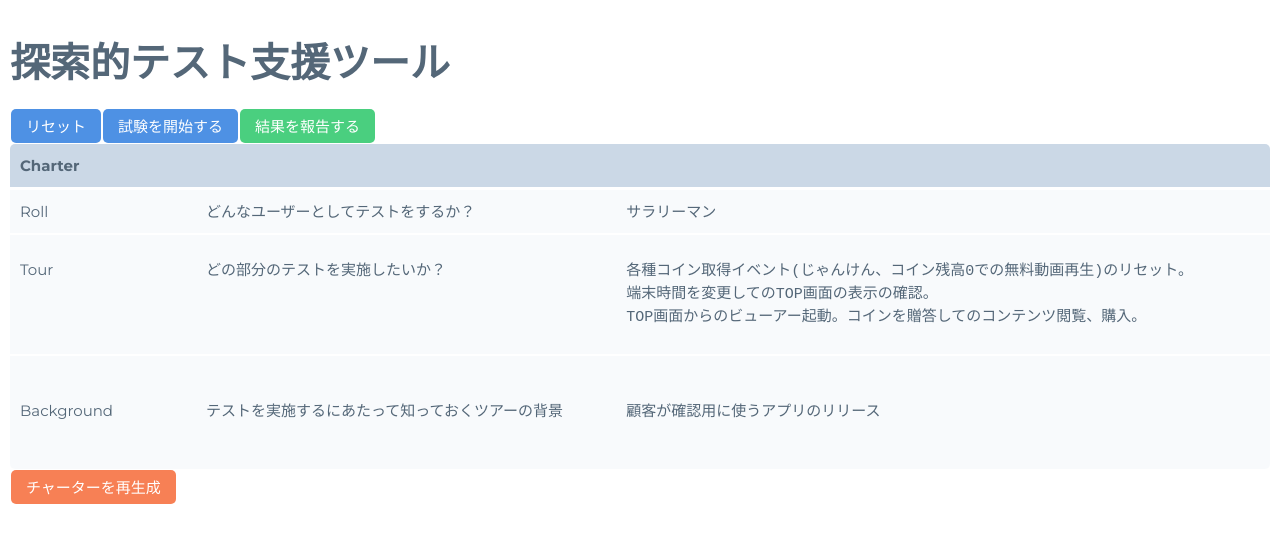
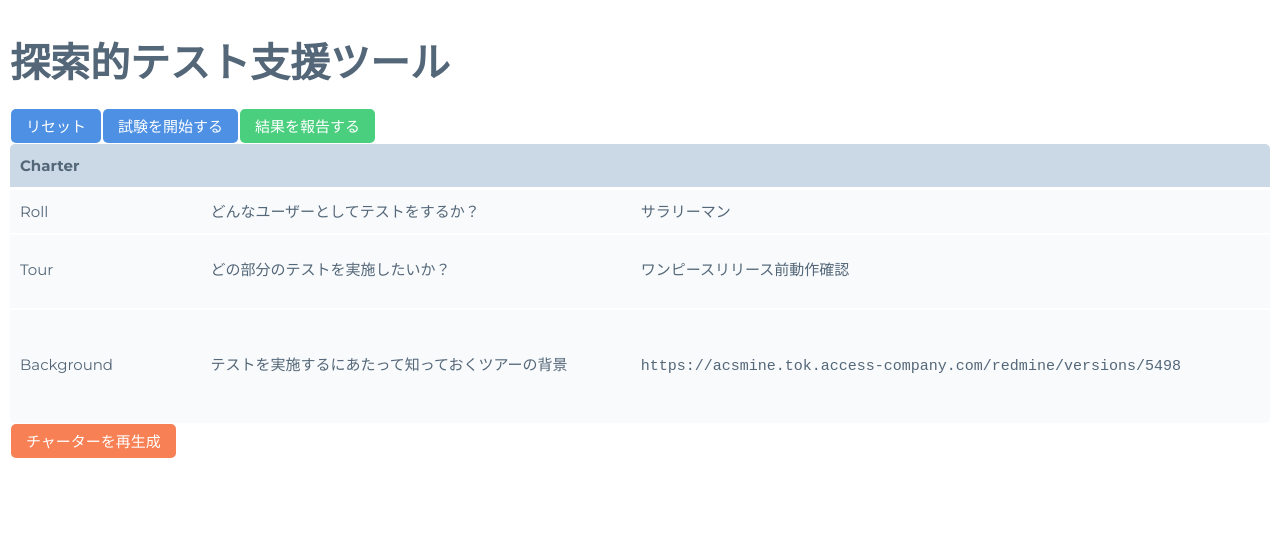
Before and after one commit to aMakotoWakabayashi/exploratory-test-tool, a React (Create React App) app: page / in a window 1280 px wide. Shown: the top 542 px of the page. Built offline with nearby package versions, Linux system fonts and the light colour scheme.

Commit message:
Setting for onepiece release.

```diff
--- a/src/settings.js
+++ b/src/settings.js
@@ -4,9 +4,9 @@ import React from 'react'
 // ロール：重み付け、で設定可能
 // 0 にするとその項目は選ばれない。
 const rolls = {
-    'サラリーマン': 10,
-    'OL': 0,
-    '男子学生': 0,
+    'サラリーマン': 5,
+    'OL': 5,
+    '男子学生': 5,
     '女子学生':0,
     '男子児童':0,
     '女子児童':0
@@ -15,16 +15,17 @@ const rolls = {
 // ツアー名：重み付け、で設定可能
 // 0 にするとその項目は選ばれない。
 const tours = {
-    '各種コイン取得イベント(じゃんけん、コイン残高0での無料動画再生)のリセット。\n端末時間を変更してのTOP画面の表示の確認。\nTOP画面からのビューアー起動。コインを贈答してのコンテンツ閲覧、購入。':10,
+    '各種コイン取得イベント(じゃんけん、コイン残高0での無料動画再生)のリセット。\n端末時間を変更してのTOP画面の表示の確認。\nTOP画面からのビューアー起動。コインを贈答してのコンテンツ閲覧、購入。':0,
     'ビューアーの広告表示':0,
     'ビューアー':0,
     'レンタルした際の動作確認':0,
-    'チュートリアルをみながらアプリがそのとおりに動作しているかどうか':0
+    'チュートリアルをみながらアプリがそのとおりに動作しているかどうか':0,
+    'ワンピースリリース前動作確認':10
 }
 
 // バックグラウンドの設定
 // 試験するアプリで知っておくべき情報などを記載。
-const background = "顧客が確認用に使うアプリのリリース"
+const background = "https://acsmine.tok.access-company.com/redmine/versions/5498"
 
 // フォーム入力先の Google Form への URL
 const FORMURL = "https://docs.google.com/forms/d/e/1FAIpQLSfYAQA81O9-Rly-OOMmpwM4Mt7MB5OVbhcEjE3_dSjGJH3EYg/viewform"
```
